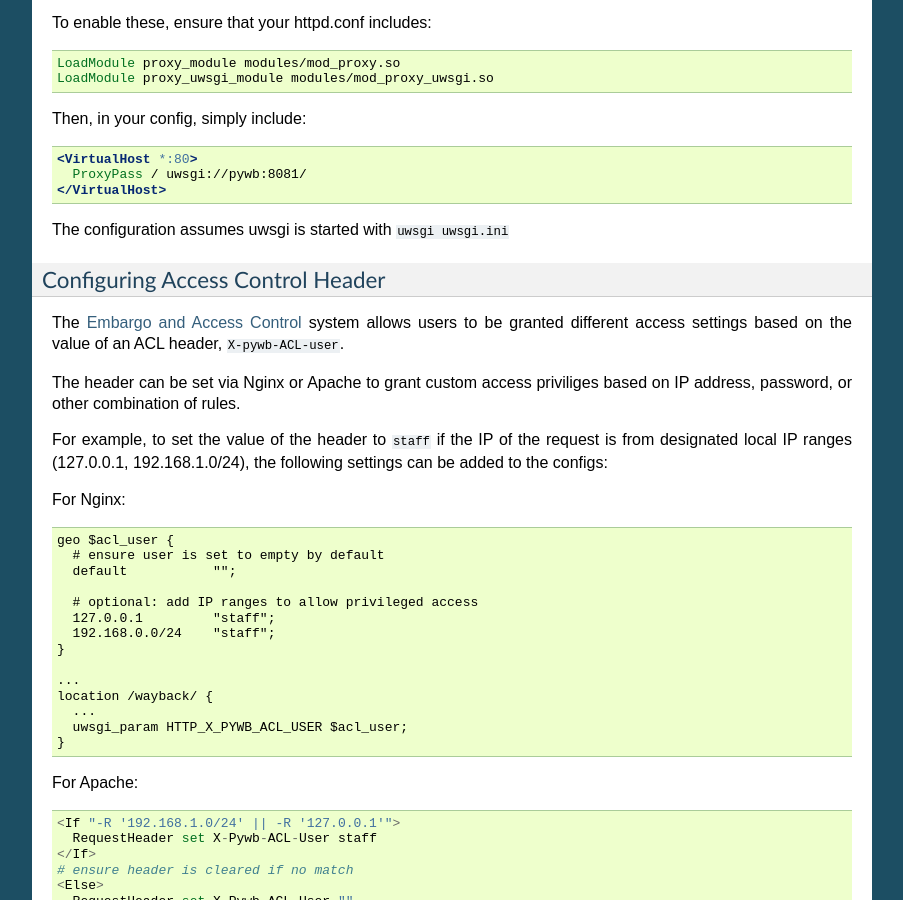
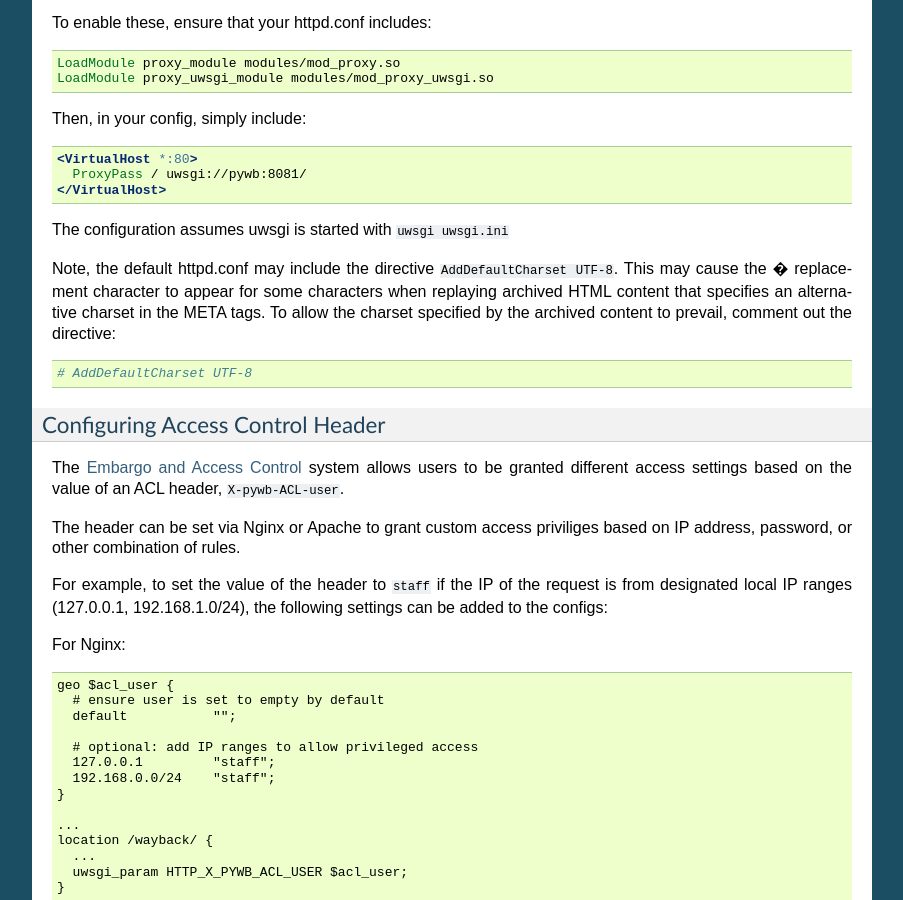
Before and after one commit to webrecorder/pywb, a Sphinx documentation site: the page built from docs/manual/usage.rst, in a window 1280 px wide and 900 px high, scrolled down 5243 px. Shown: the whole window, without its empty margins (198-1101 px from the left). Built offline with Sphinx 7.4.7, drawn with Linux system fonts in a browser that asks for light colours; pages that are not in the unit, such as notebooks, are missing from menus.

Commit message:
Mention Apache's AddDefaultCharset directive in docs

```diff
--- a/docs/manual/usage.rst
+++ b/docs/manual/usage.rst
@@ -307,6 +307,13 @@ Then, in your config, simply include:
 
 The configuration assumes uwsgi is started with ``uwsgi uwsgi.ini``
 
+Note, the default httpd.conf may include the directive ``AddDefaultCharset UTF-8``.
+This may cause the � replacement character to appear for some characters when replaying archived HTML content that specifies an alternative charset in the META tags.
+To allow the charset specified by the archived content to prevail, comment out the directive:
+
+.. code:: apache
+
+    # AddDefaultCharset UTF-8
 
 .. _config-acl-header:
 
```
